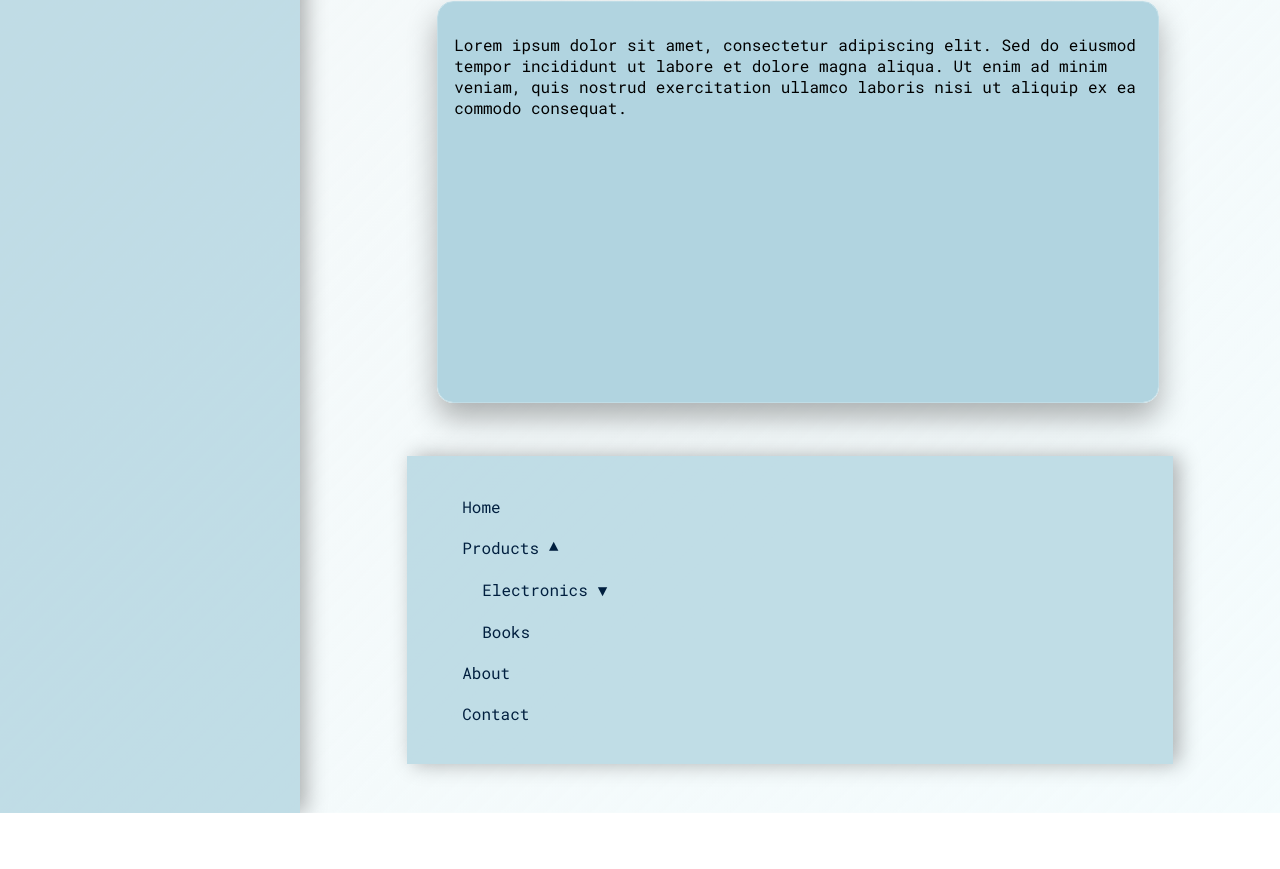
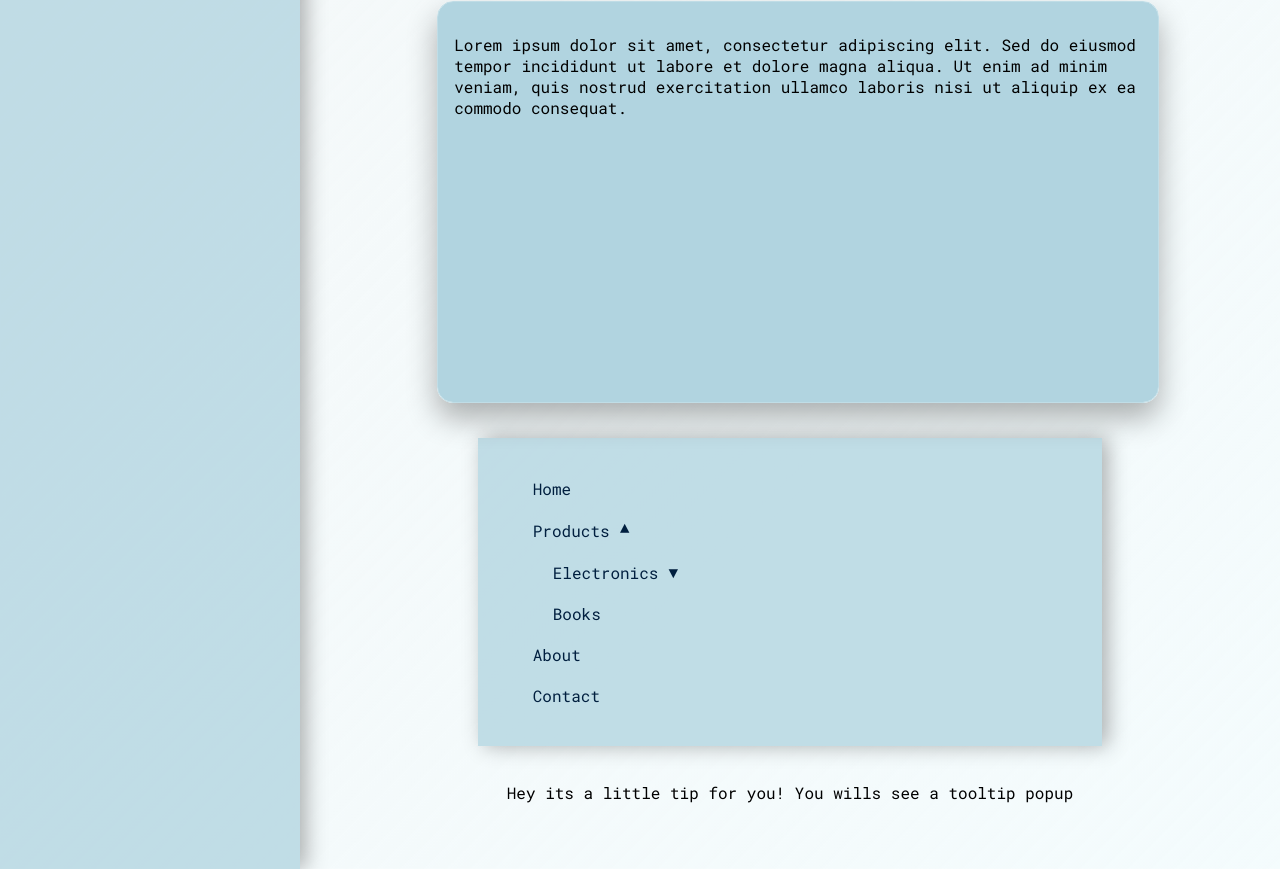
Before and after one commit to AmreetKumarkhuntia/project-vernix, a SvelteKit app: page /components in a window 1280 px wide. Shown: the part 6399-7268 px from the top of the page. Before the commit the page ends 7212 px from the top, so only its background shows below. Built offline with nearby package versions, Linux system fonts and the light colour scheme.

Commit message:
feat: added tooltip component
- added tooltip component
- added css to improved theme file for tooltip

```diff
--- a/package.json
+++ b/package.json
@@ -1,6 +1,6 @@
 {
   "name": "vergins",
-  "version": "3.6.16",
+  "version": "3.6.17",
   "type": "module",
   "license": "Apache-2.0",
   "exports": {
--- a/src/css/improved-theme.css
+++ b/src/css/improved-theme.css
@@ -438,6 +438,16 @@
   --sidenav-chevron-transition-duration: var(--transition-fast);
   --sidenav-chevron-rotation: 180deg;
   --sidenav-sublist-padding-left: 20px;
+
+  /* Tooltip */
+  --tooltip-background-color: #333;
+  --tooltip-text-color: #fff;
+  --tooltip-padding: 12px;
+  --tooltip-border-radius: 4px;
+  --tooltip-font-size: var(--font-xs);
+
+  --tooltip-hover-top: 50%;
+  --tooltip-hover-left: 40%;
 }
 
 body {
--- /dev/null
+++ b/src/lib/components/tooltip/Tooltip.svelte
@@ -0,0 +1,97 @@
+<script lang="ts">
+  import { createEventDispatcher } from 'svelte';
+  import type { TooltipProps } from './props';
+  import { fade } from 'svelte/transition';
+
+  export let position: TooltipProps['position'] = 'top';
+  export let disableAnimation: TooltipProps['disableAnimation'] = false;
+  export let offset: TooltipProps['offset'] = 8;
+  export let animationDuration: TooltipProps['animationDuration'] = 200;
+
+  const dispatch = createEventDispatcher();
+
+  let visible = false;
+  let tooltipElement: HTMLElement;
+  let wrapperElement: HTMLElement;
+
+  function show() {
+    visible = true;
+    dispatch('show');
+  }
+
+  function hide() {
+    visible = false;
+    dispatch('hide');
+  }
+</script>
+
+<!-- svelte-ignore a11y-no-static-element-interactions -->
+<div
+  class="tooltip-wrapper"
+  on:mouseenter={show}
+  on:mouseleave={hide}
+  on:focus={show}
+  on:blur={hide}
+  bind:this={wrapperElement}
+>
+  <slot />
+  {#if visible}
+    <div
+      class="tooltip"
+      class:no-animation={disableAnimation}
+      class:top={position === 'top'}
+      class:bottom={position === 'bottom'}
+      class:left={position === 'left'}
+      class:right={position === 'right'}
+      role="tooltip"
+      in:fade={{ duration: animationDuration }}
+      out:fade={{ duration: animationDuration }}
+      bind:this={tooltipElement}
+      style:--offset="{offset}px"
+    >
+      <slot name="tooltip-content" />
+    </div>
+  {/if}
+</div>
+
+<style>
+  .tooltip-wrapper {
+    position: var(--tooltip-wrapper-position, relative);
+    display: var(--tooltip-wrapper-display, inline-block);
+  }
+
+  .tooltip {
+    position: var(--tooltip-position, absolute);
+    background-color: var(--tooltip-background-color);
+    color: var(--tooltip-text-color);
+    padding: var(--tooltip-padding);
+    border-radius: var(--tooltip-border-radius);
+    font-size: var(--tooltip-font-size);
+    z-index: var(--tooltip-z-index, 1000);
+    white-space: var(--tooltip-white-space, nowrap);
+  }
+
+  .tooltip.top {
+    bottom: calc(100% + var(--offset));
+    left: var(--tooltip-hover-left, 50%);
+    transform: translateX(-50%);
+  }
+
+  .tooltip.bottom {
+    top: calc(100% + var(--offset));
+    left: var(--tooltip-hover-left, 50%);
+    transform: translateX(-50%);
+  }
+
+  .tooltip.left {
+    right: calc(100% + var(--offset));
+    top: var(--tooltip-hover-top, 50%);
+    transform: translateY(-50%);
+  }
+
+  .tooltip.right {
+    left: calc(100% + var(--offset));
+    top: var(--tooltip-hover-top, 50%);
+    transform: translateY(-50%);
+  }
+</style>
--- /dev/null
+++ b/src/lib/components/tooltip/props.ts
@@ -0,0 +1,7 @@
+export type { TooltipProps };
+interface TooltipProps {
+  position?: 'top' | 'bottom' | 'left' | 'right';
+  disableAnimation?: boolean;
+  offset?: number;
+  animationDuration?: number;
+}
--- a/src/routes/components/+page.svelte
+++ b/src/routes/components/+page.svelte
@@ -41,6 +41,7 @@
   } from '$components/timeLine/props';
   import type { DropdownItem } from '$components/dropDown/props';
   import type { SideNavItem } from '$lib/components/sideNav/props';
+  import Tooltip from '$lib/components/tooltip/Tooltip.svelte';
 
   let sideNavItems: SideNavItem[] = [
     {
@@ -379,31 +380,45 @@
 
       <div class="view-padding">
         <Card>
-      <div class="card-content">This is the custom content for my card.</div>
+          <div class="card-content">
+            This is the custom content for my card.
+          </div>
         </Card>
 
         <Card>
-      <div class="card-content">This is the custom content for my card.</div>
+          <div class="card-content">
+            This is the custom content for my card.
+          </div>
         </Card>
 
         <Card>
-      <div class="card-content">This is the custom content for my card.</div>
+          <div class="card-content">
+            This is the custom content for my card.
+          </div>
         </Card>
 
         <Card>
-      <div class="card-content">This is the custom content for my card.</div>
+          <div class="card-content">
+            This is the custom content for my card.
+          </div>
         </Card>
 
         <Card>
-      <div class="card-content">This is the custom content for my card.</div>
+          <div class="card-content">
+            This is the custom content for my card.
+          </div>
         </Card>
 
         <Card>
-      <div class="card-content">This is the custom content for my card.</div>
+          <div class="card-content">
+            This is the custom content for my card.
+          </div>
         </Card>
 
         <Card>
-      <div class="card-content">This is the custom content for my card.</div>
+          <div class="card-content">
+            This is the custom content for my card.
+          </div>
         </Card>
       </div>
 
@@ -441,40 +456,48 @@
           <div class="carousel-slide">
             <p>
               Lorem ipsum dolor sit amet, consectetur adipiscing elit. Sed do
-          eiusmod tempor incididunt ut labore et dolore magna aliqua. Ut enim ad
-          minim veniam, quis nostrud exercitation ullamco laboris nisi ut
-          aliquip ex ea commodo consequat.
+              eiusmod tempor incididunt ut labore et dolore magna aliqua. Ut
+              enim ad minim veniam, quis nostrud exercitation ullamco laboris
+              nisi ut aliquip ex ea commodo consequat.
             </p>
           </div>
 
           <div class="carousel-slide">
             <p>
-          Nulla facilisi. Aenean nec eros ut orci lobortis tempor. Aliquam erat
-          volutpat. Nulla at auctor purus, a suscipit risus. Etiam euismod velit
-          a sem condimentum, sit amet tincidunt enim luctus. Integer scelerisque
-          orci non leo tempus, id lobortis nunc sollicitudin.
+              Nulla facilisi. Aenean nec eros ut orci lobortis tempor. Aliquam
+              erat volutpat. Nulla at auctor purus, a suscipit risus. Etiam
+              euismod velit a sem condimentum, sit amet tincidunt enim luctus.
+              Integer scelerisque orci non leo tempus, id lobortis nunc
+              sollicitudin.
             </p>
           </div>
 
           <div class="carousel-slide">
             <p>
-          Vestibulum congue nisi sit amet viverra. Curabitur convallis, nulla ac
-          vehicula feugiat, odio justo gravida nulla, nec tempor erat odio id
-          neque. Nulla vitae lectus eget elit ullamcorper maximus id ac risus.
-          Morbi et mauris non sapien tincidunt vulputate a in erat.
+              Vestibulum congue nisi sit amet viverra. Curabitur convallis,
+              nulla ac vehicula feugiat, odio justo gravida nulla, nec tempor
+              erat odio id neque. Nulla vitae lectus eget elit ullamcorper
+              maximus id ac risus. Morbi et mauris non sapien tincidunt
+              vulputate a in erat.
             </p>
           </div>
         </Carousal>
       </div>
       <div class="view-padding">
+        <SideNav items={sideNavItems} />
       </div>
-      <SideNav items={sideNavItems} />
+      <div class="view-padding">
+        <Tooltip position="top">
+          <span slot="tooltip-content">This is the tooltip content yeah</span>
+          <div>Hey its a little tip for you! You wills see a tooltip popup </div>
+        </Tooltip>
+      </div>
     </div>
   </div>
 </div>
 
 <style>
-  .side-nav-container{
+  .side-nav-container {
     display: block;
     width: 300px;
     height: auto;
```
Also changed, not shown: src/lib/components/breadcrumbs/BreadCrumbs.svelte (+2 -7 lines). Lines whose indentation alone changed are shown as unchanged.
